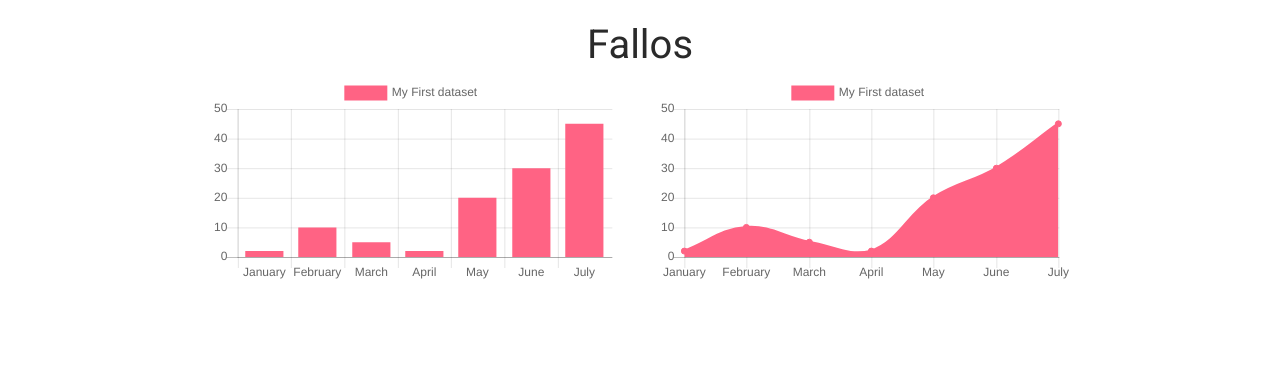
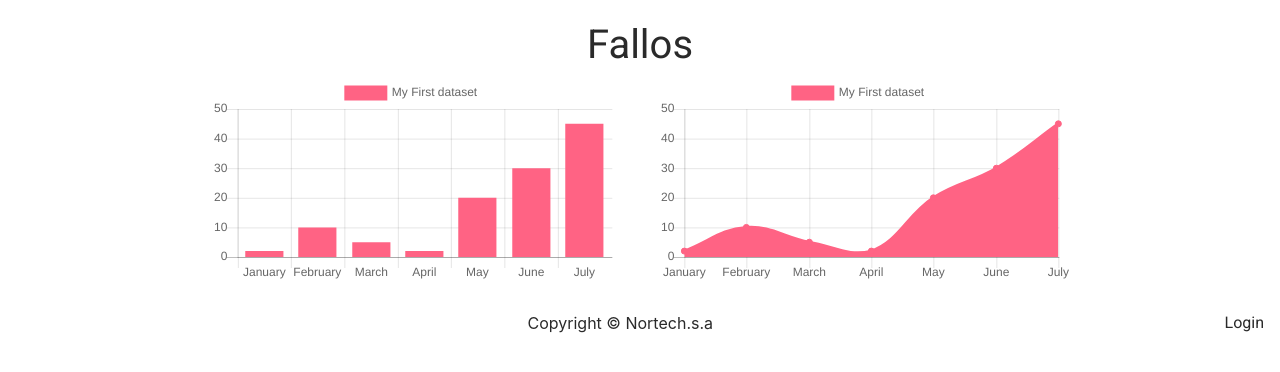
Before and after one commit to xirapo/graficos, a Flask app: page / in a window 1280 px wide. Shown: the part 393-765 px from the top of the page. Run offline with Flask 2, Linux system fonts and the light colour scheme; some libraries are stand-ins or nearby versions.

Commit message:
add link in the login form to redirect to home

```diff
--- a/static/css/index.css
+++ b/static/css/index.css
@@ -34,3 +34,16 @@
   text-align: center;
   color: #2a2a2a;
   font-family: 'Roboto', sans-serif; }
+
+.footer {
+    padding: 1em;
+    color: #2a2a2a;
+    clear: left;
+    text-align: center;
+}
+
+.footer a {
+  color: #2a2a2a;
+  float: right;
+  font-family: 'Roboto', serif;
+}
--- a/static/css/login.css
+++ b/static/css/login.css
@@ -68,6 +68,12 @@ body {
   font-size: 12px;
 }
 
+ .forgot-password{
+   text-align: center;
+   margin-top: 20px !important;
+   margin-bottom: 0px !important;
+ }
+
 .account-signup {
   max-width: 380px;
   padding: 15px 35px;
--- a/templates/index.html
+++ b/templates/index.html
@@ -42,7 +42,10 @@
         </div>
     </div>
 
-
+  <div class="footer">
+    Copyright &copy; Nortech.s.a
+    <a href="/login">Login</a>
+  </div>
 </div>
 
 <script src="/static/js/lib/jquery-3.3.1.min.js" ></script>
--- a/templates/login.html
+++ b/templates/login.html
@@ -32,6 +32,7 @@
           <input type="password" class="form-control" value="{{request.form.password}}" name="password" placeholder="password" required="" autofocus=""/>
       </div>
       <button class="btn btn-lg btn-primary btn-block" type="submit">Login</button>
+      <a class="forgot-password" href="/">Go back to the homepage</a>
     </form>
   </div>
 
```
